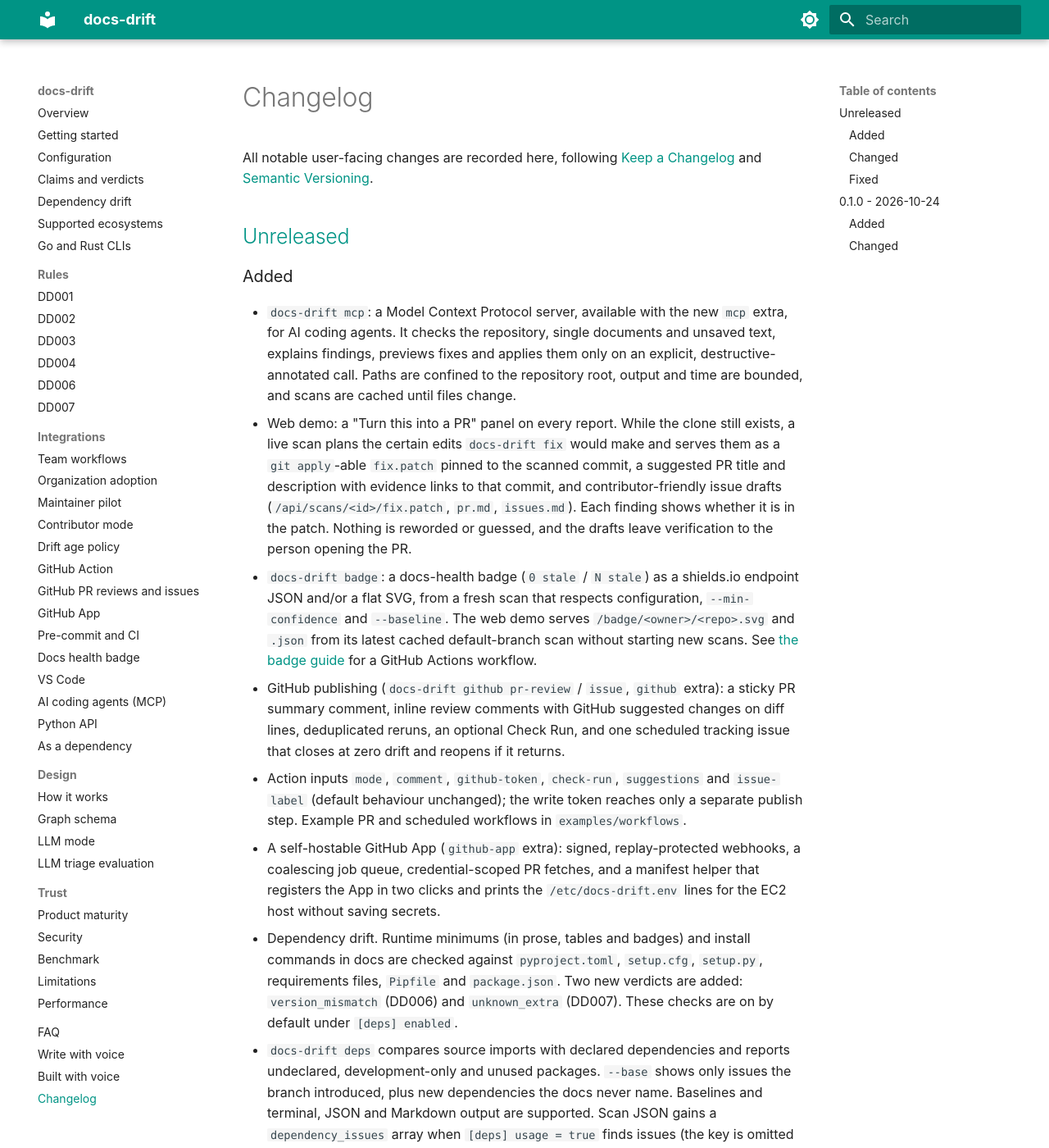
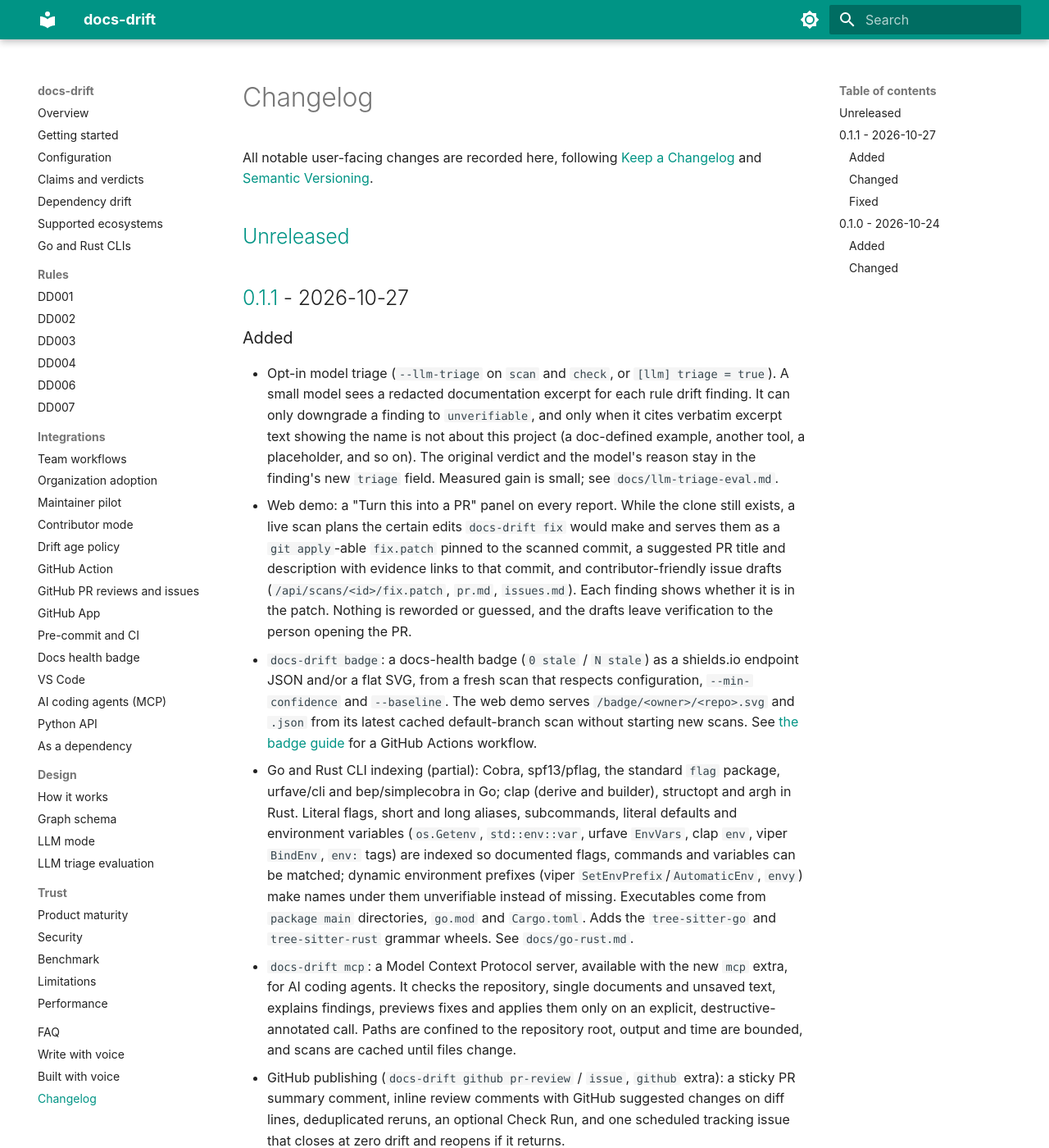
Before and after one commit to ayushagarwalhere/docs-drift, an MkDocs documentation site: the page built from docs/CHANGELOG.md, in a window 1280 px wide and 1400 px high. Shown: the whole window at 82% size. Built offline with MkDocs 1.6.1 and Material for MkDocs 9.7.7, drawn with Linux system fonts in a browser that asks for light colours; some of the changed text lies outside the part shown.

Commit message:
docs/ci: real-bug proof, 0.1.1 changelog, CI and release fixes
- README: real upstream bugs found, agent-reviewed accuracy, live demo.
- CHANGELOG: 0.1.1.
- CI: secret scan, end-of-file and strict docs build; release wheel test
  installs the mcp/github/github-app extras.

```diff
--- a/docs/CHANGELOG.md
+++ b/docs/CHANGELOG.md
@@ -6,13 +6,17 @@ All notable user-facing changes are recorded here, following
 
 ## [Unreleased]
 
+## [0.1.1] - 2026-10-27
+
 ### Added
 
-- `docs-drift mcp`: a Model Context Protocol server, available with the new `mcp`
-  extra, for AI coding agents. It checks the repository, single documents and unsaved
-  text, explains findings, previews fixes and applies them only on an explicit,
-  destructive-annotated call. Paths are confined to the repository root, output and
-  time are bounded, and scans are cached until files change.
+- Opt-in model triage (`--llm-triage` on `scan` and `check`, or `[llm] triage = true`).
+  A small model sees a redacted documentation excerpt for each rule drift finding.
+  It can only downgrade a finding to `unverifiable`, and only when it cites
+  verbatim excerpt text showing the name is not about this project (a
+  doc-defined example, another tool, a placeholder, and so on). The original verdict
+  and the model's reason stay in the finding's new `triage` field. Measured gain is
+  small; see `docs/llm-triage-eval.md`.
 - Web demo: a "Turn this into a PR" panel on every report. While the clone still
   exists, a live scan plans the certain edits `docs-drift fix` would make and serves
   them as a `git apply`-able `fix.patch` pinned to the scanned commit, a suggested PR
@@ -25,6 +29,22 @@ All notable user-facing changes are recorded here, following
   `--min-confidence` and `--baseline`. The web demo serves `/badge/<owner>/<repo>.svg`
   and `.json` from its latest cached default-branch scan without starting new scans.
   See [the badge guide](badge.md) for a GitHub Actions workflow.
+
+- Go and Rust CLI indexing (partial): Cobra, spf13/pflag, the standard `flag`
+  package, urfave/cli and bep/simplecobra in Go; clap (derive and builder),
+  structopt and argh in Rust. Literal flags, short and long aliases,
+  subcommands, literal defaults and environment variables (`os.Getenv`,
+  `std::env::var`, urfave `EnvVars`, clap `env`, viper `BindEnv`, `env:` tags)
+  are indexed so documented flags, commands and variables can be matched;
+  dynamic environment prefixes (viper `SetEnvPrefix`/`AutomaticEnv`, `envy`)
+  make names under them unverifiable instead of missing. Executables come from
+  `package main` directories, `go.mod` and `Cargo.toml`. Adds the
+  `tree-sitter-go` and `tree-sitter-rust` grammar wheels. See `docs/go-rust.md`.
+- `docs-drift mcp`: a Model Context Protocol server, available with the new `mcp`
+  extra, for AI coding agents. It checks the repository, single documents and unsaved
+  text, explains findings, previews fixes and applies them only on an explicit,
+  destructive-annotated call. Paths are confined to the repository root, output and
+  time are bounded, and scans are cached until files change.
 - GitHub publishing (`docs-drift github pr-review` / `issue`, `github` extra): a
   sticky PR summary comment, inline review comments with GitHub suggested changes
   on diff lines, deduplicated reruns, an optional Check Run, and one scheduled
@@ -82,11 +102,32 @@ All notable user-facing changes are recorded here, following
   or `docs/schema/scan-result.v1.json`.
 - The terminal report shows drift age relative to HEAD instead of days before
   the current date, so repeated runs on the same commit print the same text.
+- Web demo: a **Write with voice** page (`/write`). Dictate or type documentation
+  and every flag, command, env var and setting is checked against a saved static
+  index about 600 ms after you pause, with verdicts, `file:line` evidence,
+  one-click suggestions and Copy as Markdown. Live scans now keep a scrubbed,
+  size-capped copy of their static index after the clone is deleted, and the
+  bundled examples ship one (`scripts/build_write_indexes.py`). Checks reuse the
+  MCP `check_text` document path, are limited to 20 KB, origin-checked and have
+  their own rate limit (`DOCS_DRIFT_WRITE_RATE_LIMIT`). See
+  [Write with voice](write-with-voice.md).
 
 ### Fixed
 
+- A command run from a checkout script path (`script/run-tests groups`) is no
+  longer reported as an unknown subcommand because some other indexed CLI has
+  subcommands; only its flags are checked.
 - PR comparisons no longer report history-confirmed renames as new drift when the
   base snapshot (scanned without history) already had the same claim missing.
+- Accuracy on real repositories: a `missing` finding now passes the default threshold
+  only with evidence that the documentation names one specific declaration (an explicit
+  `{class}`/`:func:` role, a near-miss of one declared flag or path, a wrong-dash flag,
+  a `make` target absent from a static Makefile, or "`--long` or `-s`" pairs that the
+  code assigns to different options). Many false positives are gone: `None` code defaults,
+  free-form schema maps, quoted option values and pass-through arguments, defaults bound
+  to the wrong setting, hedged, placeholder, gitignored and other repositories' paths,
+  and renames to an ancestor key or another naming convention. A tracked `build/`
+  package is now indexed, and a locked index cache no longer fails the scan.
 
 ## [0.1.0] - 2026-10-24
 
@@ -123,5 +164,6 @@ All notable user-facing changes are recorded here, following
 Changelogs are ignored by default. Historical examples such as `--port` may stay
 in this file without being treated as current usage instructions.
 
-[Unreleased]: https://github.com/ayushagarwalhere/docs-drift/compare/v0.1.0...HEAD
+[Unreleased]: https://github.com/ayushagarwalhere/docs-drift/compare/v0.1.1...HEAD
+[0.1.1]: https://github.com/ayushagarwalhere/docs-drift/compare/v0.1.0...v0.1.1
 [0.1.0]: https://github.com/ayushagarwalhere/docs-drift/releases/tag/v0.1.0
```
Also changed, not shown: CHANGELOG.md (+4 -1 lines), README.md (+35 -6 lines), docs/index.md (+35 -6 lines), 14 other files.
